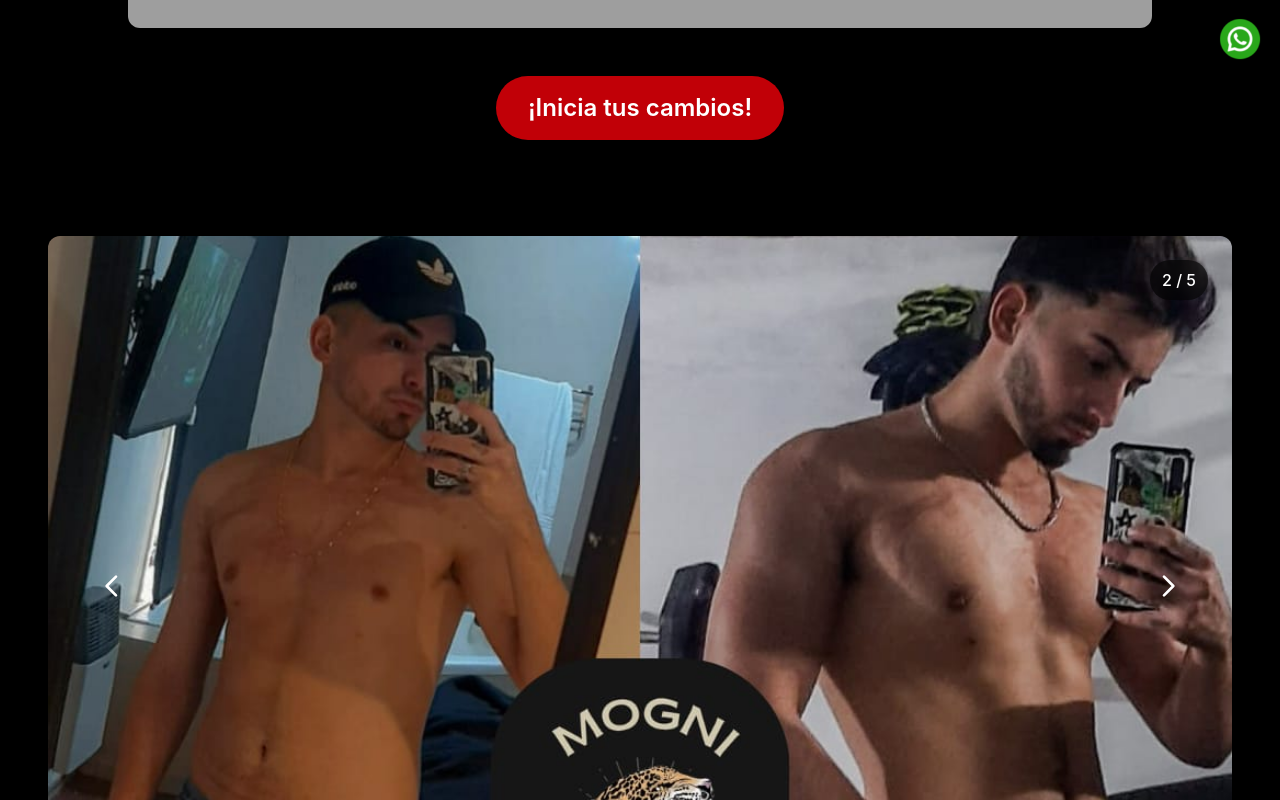
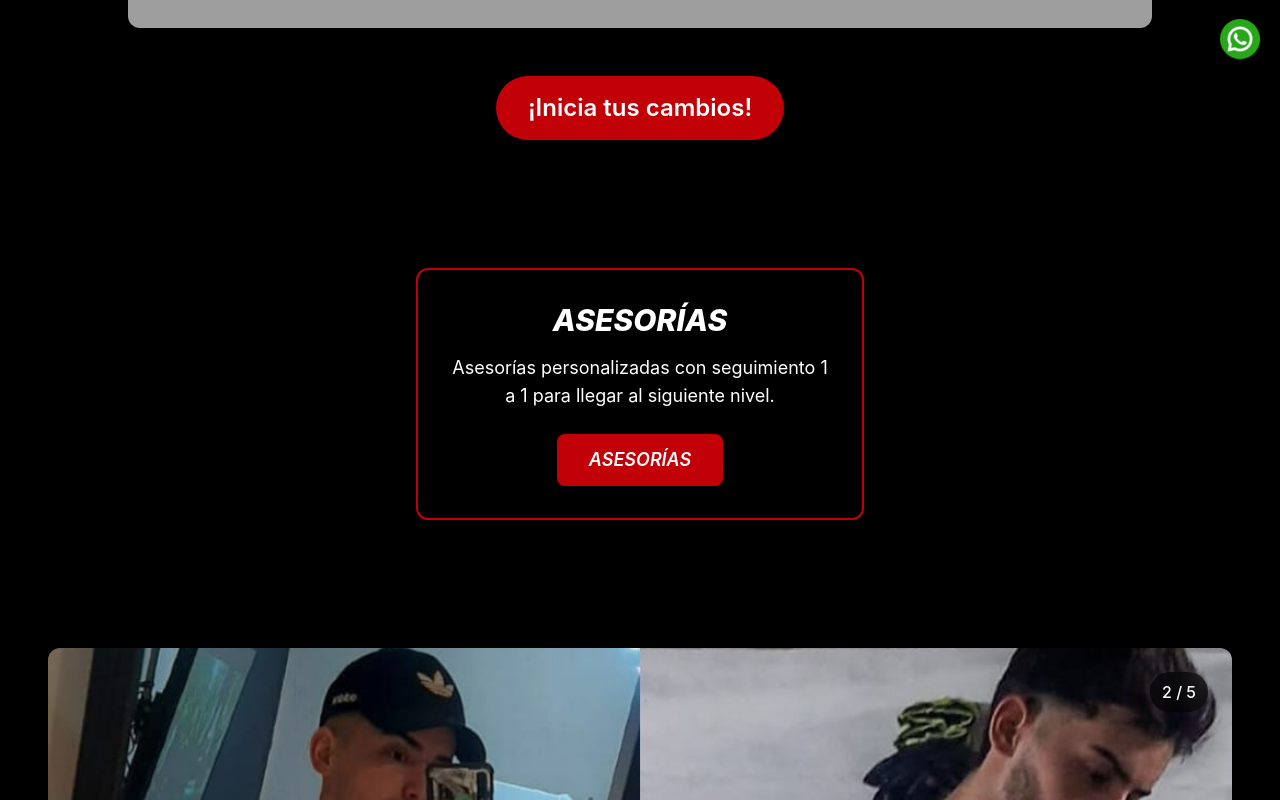
Before and after one commit to Demian-Contini/Gym-web, a Next.js app: page / in a window 1280 px wide. Shown: the part 705-1505 px from the top of the page. Built offline with nearby package versions, Linux system fonts and the light colour scheme; grey boxes are pictures that could not be loaded.

Commit message:
se agrega seccion de asesorias

```diff
--- /dev/null
+++ b/src/app/asesorias/page.tsx
@@ -0,0 +1,7 @@
+export default function AsesoriasPage() {
+    return (
+      <div className="min-h-screen flex items-center justify-center bg-black">
+        <h1 className="text-3xl md:text-5xl font-bold text-red-600">Vista de Asesorías</h1>
+      </div>
+    );
+  }
--- a/src/app/page.tsx
+++ b/src/app/page.tsx
@@ -5,7 +5,7 @@ import ImageCarousel from '../components/ImageCarousel';
 import TestimonialCardSlider from '../components/TestimonialCardSlider';
 import Form from '../components/Form';
 import FloatingMenu from '../components/FloatingMenu';
-
+import Asesorias from '@/components/Asesorias';
 
 export default function Home() {
 
@@ -60,6 +60,10 @@ export default function Home() {
       </section>
 
 
+       {/* Sección Asesorias */}
+       <section id="asesorias" className="py-12 px-4 md:px-8 lg:px-12 bg-">
+        <Asesorias />
+      </section>
 
 
       {/* Sección Carrusel de Imágenes */}
--- /dev/null
+++ b/src/components/Asesorias.tsx
@@ -0,0 +1,22 @@
+import Link from 'next/link';
+import React from 'react';
+
+export default function Asesorias() {
+  return (
+    <div className="w-full flex justify-center py-8 px-2">
+      <div className="max-w-md w-full bg-black border-2 border-red-700 rounded-xl p-8 flex flex-col items-center shadow-lg">
+        <h2 className="text-2xl md:text-3xl font-extrabold text-white mb-4 text-center italic">ASESORÍAS</h2>
+        <p className="text-white text-base md:text-lg text-center mb-6">
+          Asesorías personalizadas con seguimiento 1 a 1 para llegar al siguiente nivel.
+        </p>
+        <Link href="/asesorias">
+        <button
+          className="bg-red-700 hover:bg-red-600 active:bg-red-800 text-white font-semibold px-8 py-3 rounded-lg shadow transition-all duration-200 text-base md:text-lg italic"
+        >
+          ASESORÍAS
+        </button>
+        </Link>
+      </div>
+    </div>
+  );
+}
```
